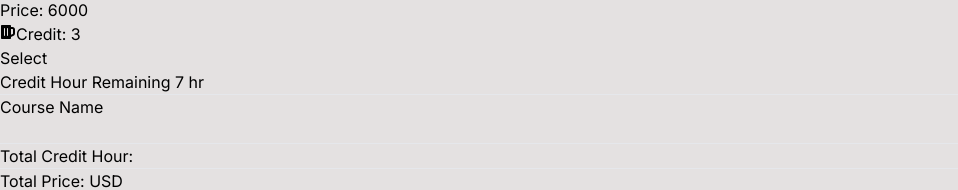
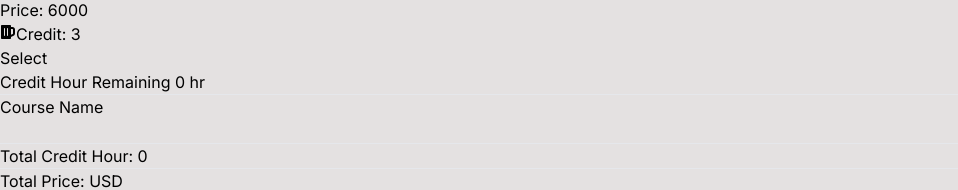
Before and after one commit to jasaiful/course-registration, a React (Vite) app: page / in a window 1280 px wide. Shown: the part 3951-4141 px from the top of the page, without its empty margins (0-958 px from the left). Built offline with nearby package versions, Linux system fonts and the light colour scheme.

Commit message:
added total credit and remaining credit in UI

```diff
--- a/src/App.jsx
+++ b/src/App.jsx
@@ -9,18 +9,26 @@ import 'react-toastify/dist/ReactToastify.css';
 function App() {
 
   const [course, setCourse] = useState([]);
-  const [count, setCount] = useState(0)
+  const [totalCredit, setTotalCredit] = useState(0)
+  const [remaining, setRemaining] = useState(0)
   const handleToSelectCourse = card => {
 
-    const existing = course.find(course => course.id === card.id)
-    console.log(existing);
+    let courseCredit = card.credit;
+    const isExisting = course.find(course => course.id === card.id)
 
-    if (existing) {
-      toast.error('Duplicate Entry Found!', {
+    if (isExisting) {
+      toast.error('already selected!', {
         position: 'top-center'
       });
     }
     else {
+
+      course.forEach((card) => {
+        courseCredit += card.credit;
+      });
+      const totalRemaining = 20-courseCredit;
+      setTotalCredit(courseCredit);
+      setRemaining(totalRemaining);
       const selectedCourse = [...course, card];
       setCourse(selectedCourse);
     }
@@ -33,11 +41,12 @@ function App() {
       <main className='md:flex max-w-6xl mx-auto gap-5 mt-3'>
         <Cards
           handleToSelectCourse={handleToSelectCourse}
-          setCount={setCount}
+
         ></Cards>
         <Cart
           course={course}
-          count={count}
+          totalCredit={totalCredit}
+          remaining={remaining}
         ></Cart>
       </main>
     </>
--- a/src/components/Cart/Cart.jsx
+++ b/src/components/Cart/Cart.jsx
@@ -1,13 +1,12 @@
 import PropTypes from 'prop-types';
 import Course from '../Course/Course';
 
-const Cart = ({ course }, {count}) => {
-    const { course_name, img, details, price, credit } = course;
-    console.log(count)
+const Cart = ({ course, totalCredit, remaining }) => {
+
     return (
         <div className="md: w-1/4 mx-auto bg-white h-full rounded-xl p-2">
             <div>
-                <h4 className="text-lg font-semibold text-blue-500 my-5">Credit Hour Remaining 7 hr</h4>
+                <h4 className="text-lg font-semibold text-blue-500 my-5">Credit Hour Remaining {remaining} hr</h4>
                 <hr />
             </div>
             <div>
@@ -18,7 +17,7 @@ const Cart = ({ course }, {count}) => {
                 {/* <h4>Course: {course.length}</h4> */}
                 <br />
                 <hr />
-                <h4 className="font-semibold my-5">Total Credit Hour: {count} </h4>
+                <h4 className="font-semibold my-5">Total Credit Hour: {totalCredit} </h4>
             </div>
             <div>
 
@@ -33,7 +32,9 @@ const Cart = ({ course }, {count}) => {
 };
 
 Cart.propTypes = {
-    course: PropTypes.array
+    course: PropTypes.array,
+    totalCredit: PropTypes.func,
+    remaining: PropTypes.func
 };
 
 export default Cart;
```
